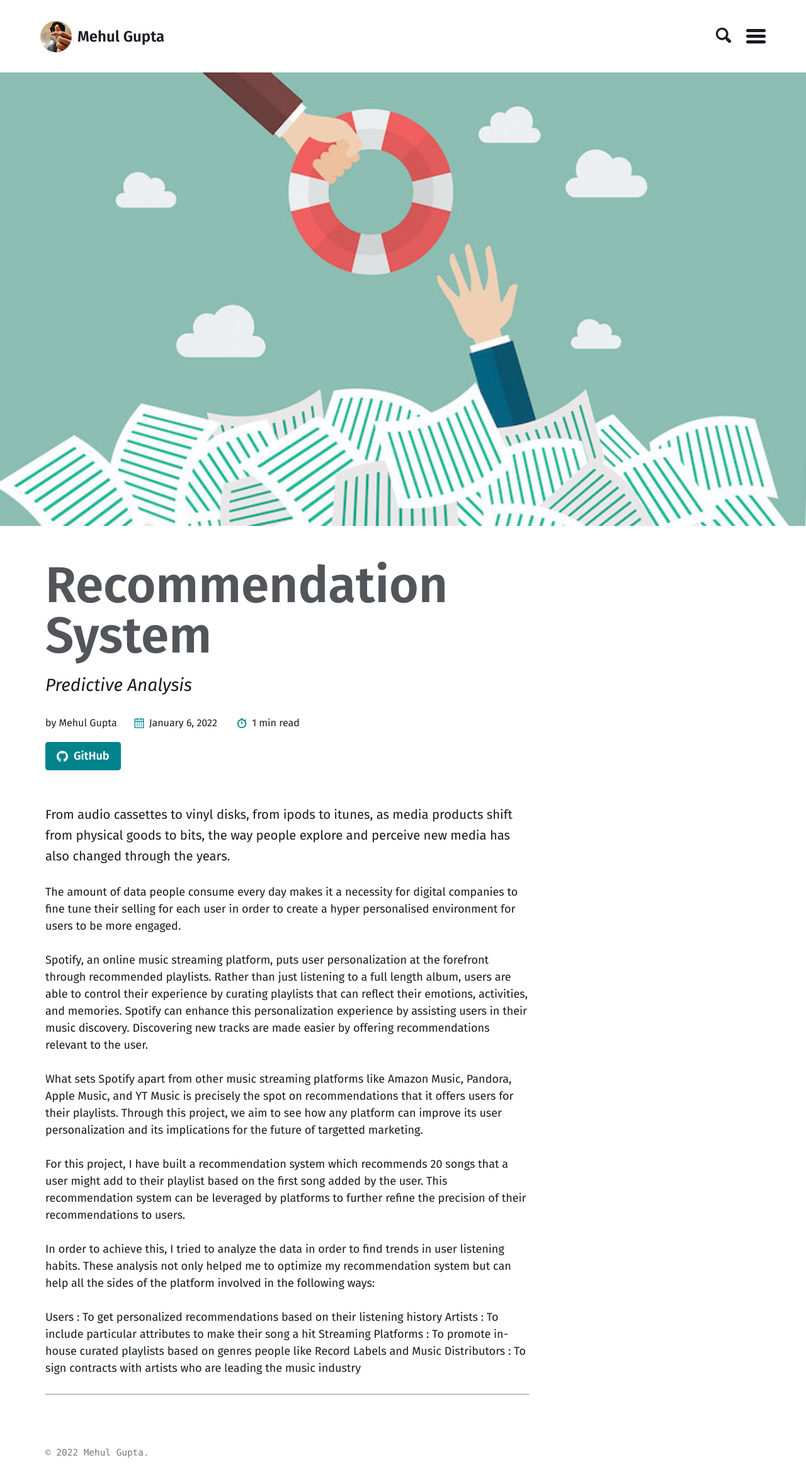
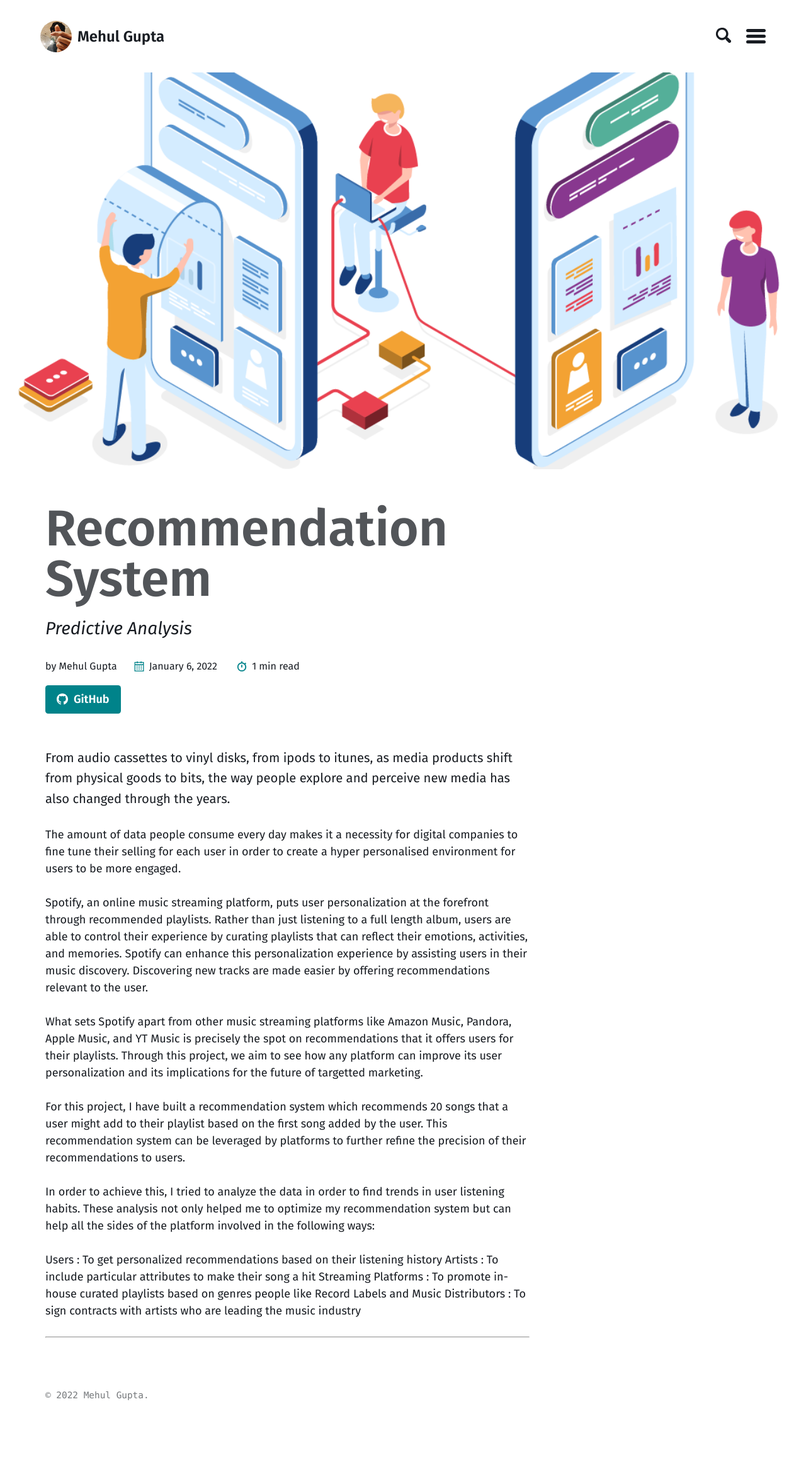
Before and after one commit to mehulg25/mehulg25.github.io, a Jekyll site: the page built from _projects/Recommendation-System.md, in a window 1280 px wide. Shown: the whole page at 63% size. Built offline with Jekyll 4.4.1, drawn with Linux system fonts in a browser that asks for light colours; after the commit the page ends 2254 px from its top, so only the background shows below that.

Commit message:
Add Image
Changed project cover

```diff
--- a/_projects/Recommendation-System.md
+++ b/_projects/Recommendation-System.md
@@ -5,8 +5,8 @@
 excerpt: "Predictive Analysis"
 
 image:
-  path: assets/images/recommendation2.jpg
-  thumbnail: assets/images/recommendation2.jpg
+  path: assets/images/ai-personalized-product-recommendations.png
+  thumbnail: assets/images/ai-personalized-product-recommendations.png
 actions:
   - label: "GitHub"
     icon: github
```
Also changed, not shown: assets/images/ai-personalized-product-recommendations.png (added), assets/images/recommendation2.jpg (deleted), 1 other file.
